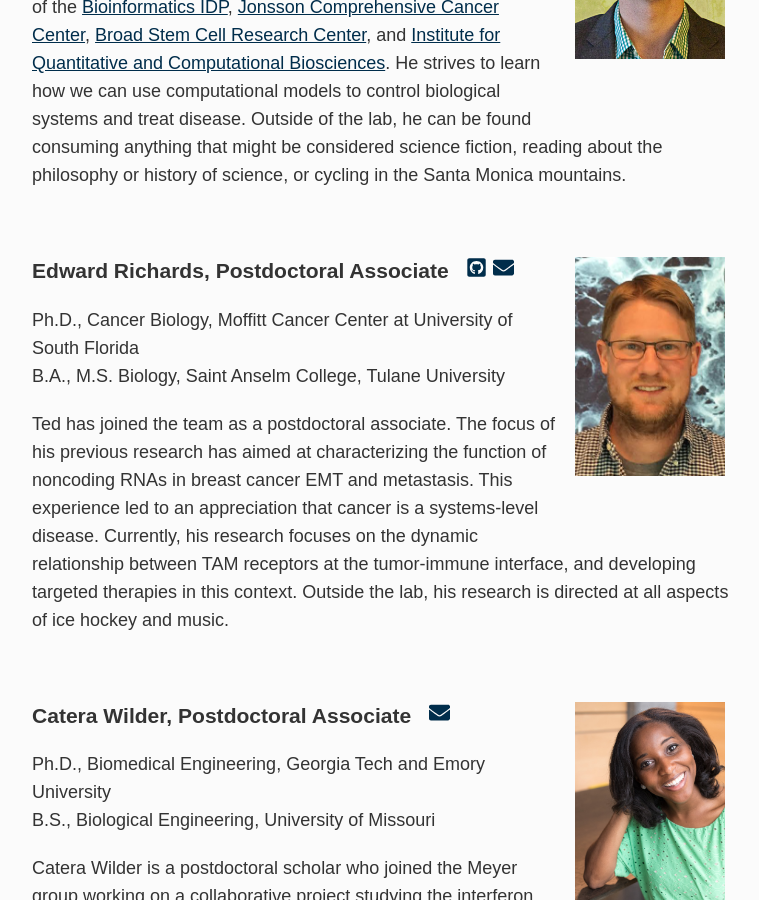
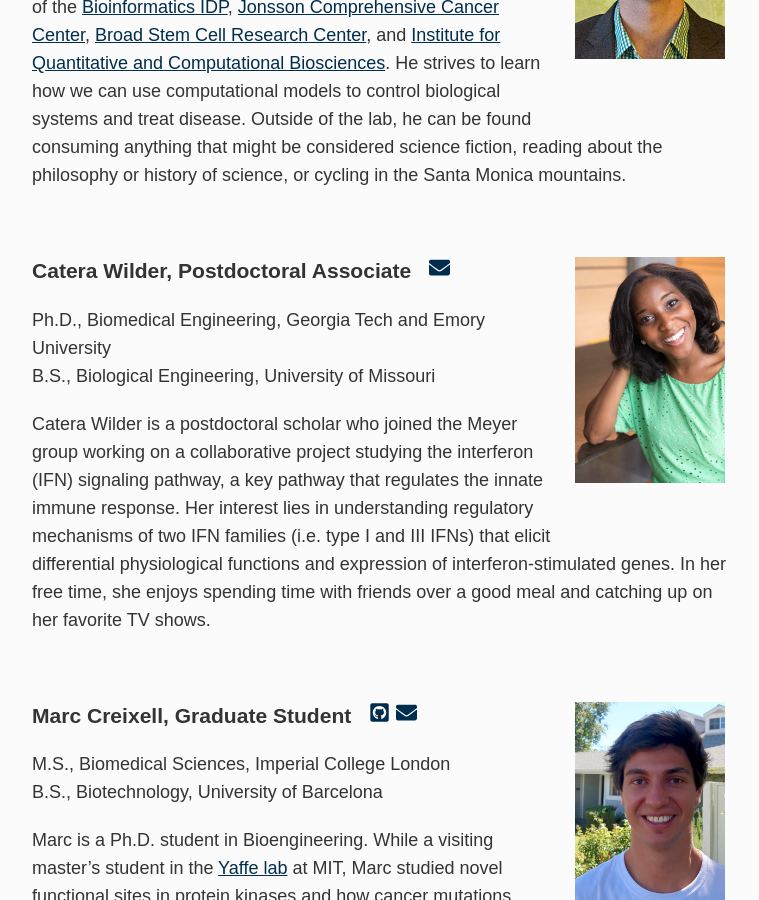
Before and after one commit to meyer-lab/asmlab.org, a Jekyll site: the page built from team/index.md, in a window 1280 px wide and 900 px high, scrolled down 733 px. Shown: the whole window, without its empty margins (253-1012 px from the left). Built offline with Jekyll 4.4.1, drawn with Linux system fonts in a browser that asks for light colours; some web fonts are replaced; some of the changed text lies outside the part shown.

Commit message:
Update index.md

```diff
--- a/team/index.md
+++ b/team/index.md
@@ -11,15 +11,6 @@ Ph. D., Biological Engineering, MIT
 B.S., Bioengineering, University of California, Los Angeles
 
 Aaron is an Assistant Professor of [Bioengineering](https://www.bioeng.ucla.edu) and a member of the [Bioinformatics IDP](https://bioinformatics.ucla.edu), [Jonsson Comprehensive Cancer Center](https://cancer.ucla.edu), [Broad Stem Cell Research Center](https://stemcell.ucla.edu), and [Institute for Quantitative and Computational Biosciences](https://qcb.ucla.edu). He strives to learn how we can use computational models to control biological systems and treat disease. Outside of the lab, he can be found consuming anything that might be considered science fiction, reading about the philosophy or history of science, or cycling in the Santa Monica mountains.
-
-<br />
-
-<div class="span_3 right"><img src="/public/photos/ted.jpg" width="150px" alt="Ted's picture" /></div>
-### Edward Richards, Postdoctoral Associate&nbsp;&nbsp;&nbsp;<a href="https://github.com/erichards88"><svg class="svg-icon"><use xlink:href="#fa-github"></use></svg></a>  <a href="mailto:erichard@mit.edu"><svg class="svg-icon"><use xlink:href="#fa-envelope"></use></svg></a>
-Ph.D., Cancer Biology, Moffitt Cancer Center at University of South Florida
-B.A., M.S. Biology, Saint Anselm College, Tulane University
-
-Ted has joined the team as a postdoctoral associate. The focus of his previous research has aimed at characterizing the function of noncoding RNAs in breast cancer EMT and metastasis. This experience led to an appreciation that cancer is a systems-level disease. Currently, his research focuses on the dynamic relationship between TAM receptors at the tumor-immune interface, and developing targeted therapies in this context. Outside the lab, his research is directed at all aspects of ice hockey and music.
 
 <br />
 
```
Also changed, not shown: other parts of team/index.md (+2 -0 lines).
